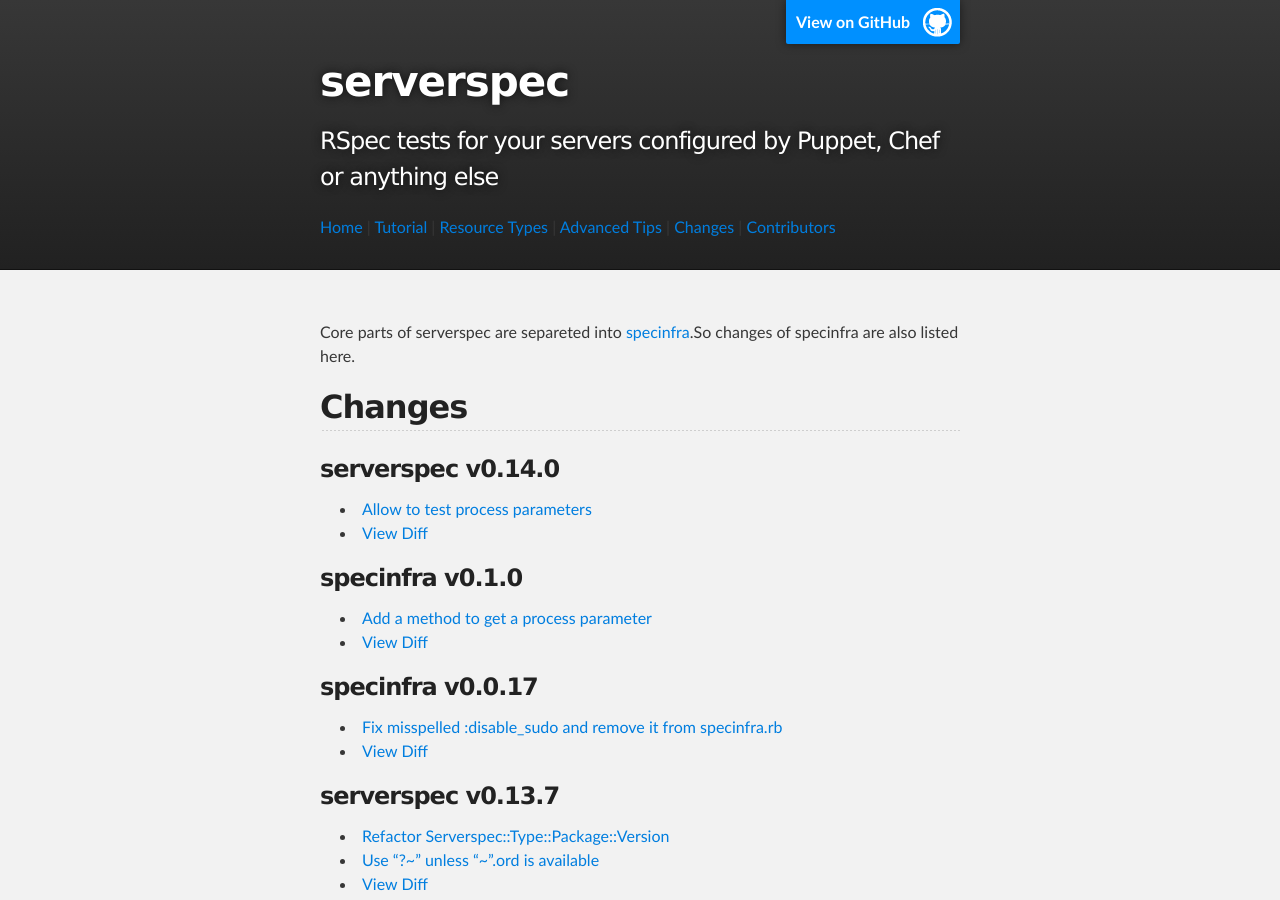
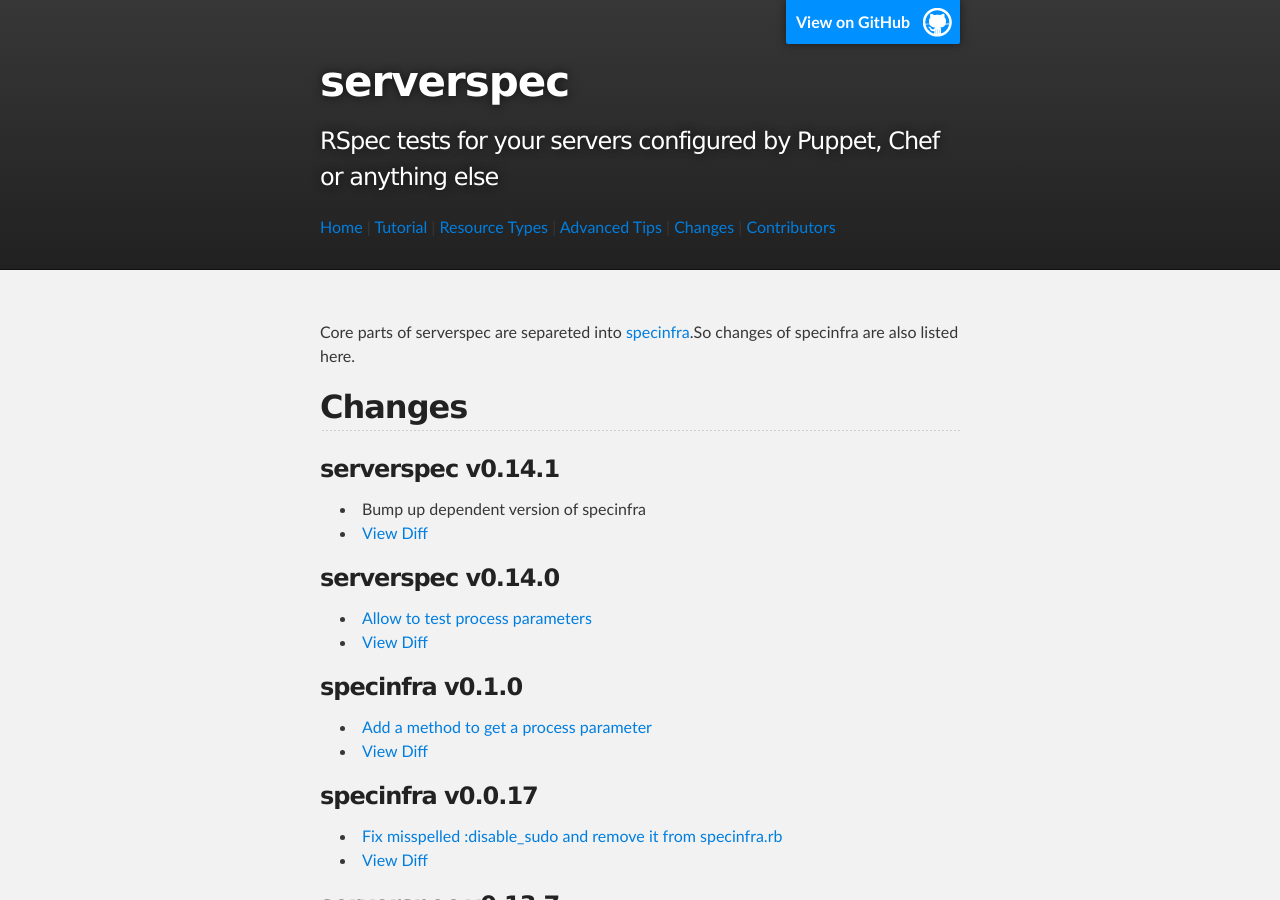
Before and after one commit to serverspec/serverspec.github.io, a Jekyll site: the page built from changes.md, in a window 1280 px wide and 900 px high. Built offline with Jekyll 4.4.1, drawn with Linux system fonts in a browser that asks for light colours; Markdown is read by kramdown in place of the engine named in the settings.

Commit message:
Add changes of serverspec v0.14.1

```diff
--- a/changes.md
+++ b/changes.md
@@ -6,6 +6,11 @@ title: Changes
 Core parts of serverspec are separeted into [specinfra](https://github.com/serverspec/specinfra).So changes of specinfra are also listed here.
 
 ## Changes
+
+### serverspec v0.14.1
+
+ * Bump up dependent version of specinfra
+ * [View Diff](https://github.com/serverspec/serverspec/compare/v0.14.0...v0.14.1)
 
 ### serverspec v0.14.0
 
```
